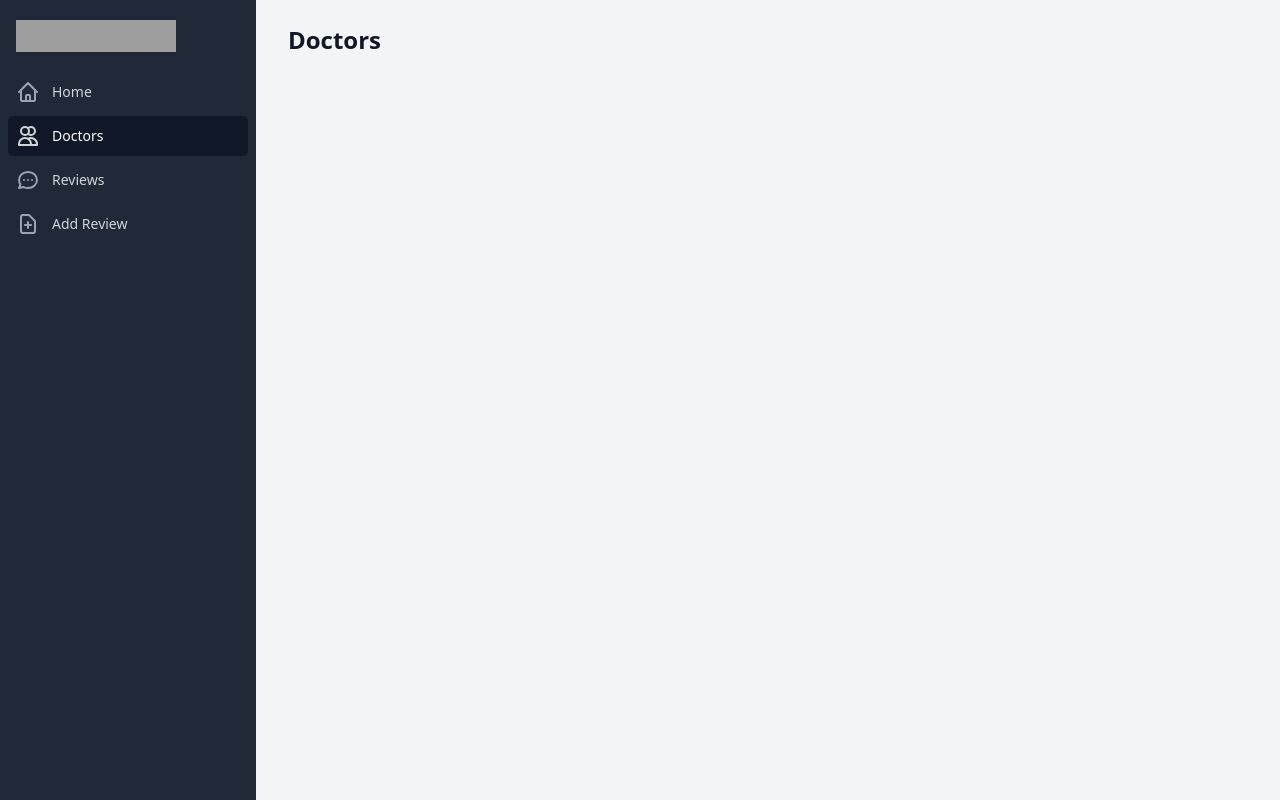
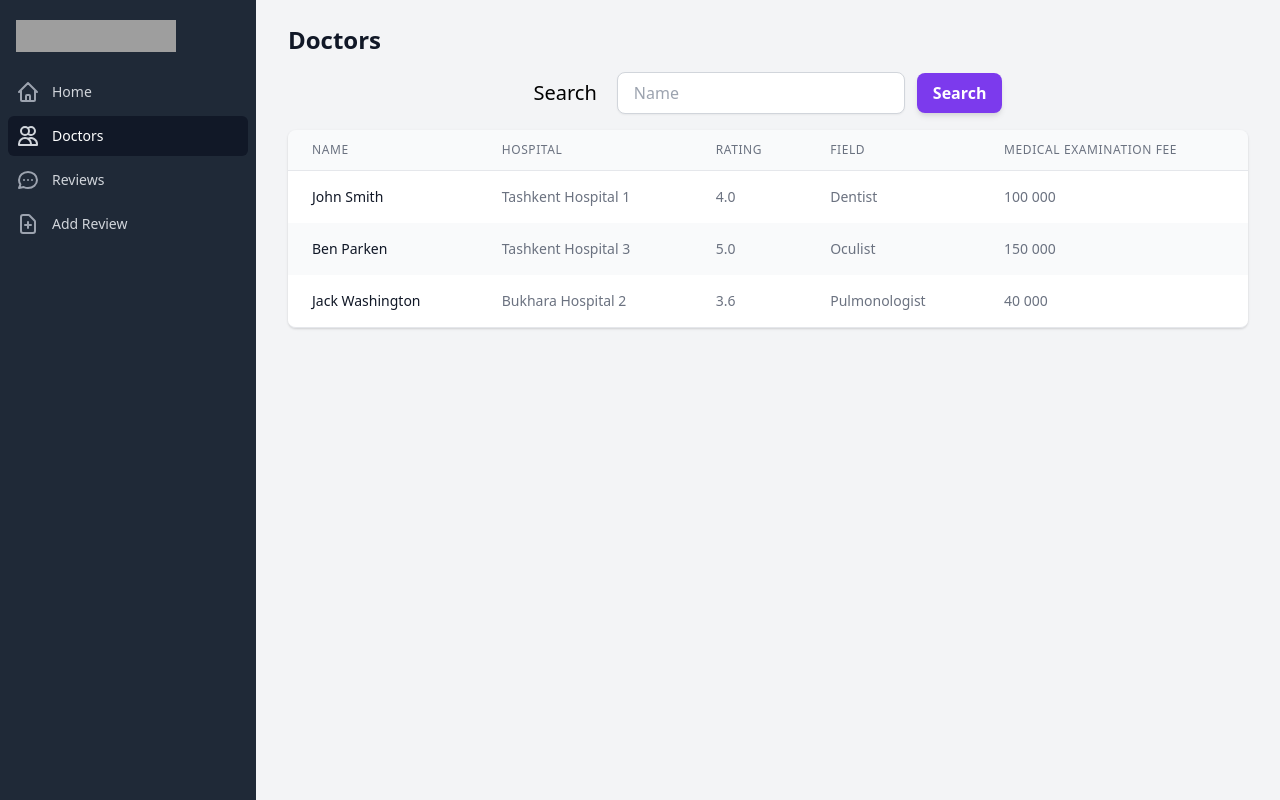
Before and after one commit to Bahodir8586/hackathon-med-diagnosis, a Next.js app: page /doctors in a window 1280 px wide. Built offline with nearby package versions, Linux system fonts and the light colour scheme; grey boxes are pictures that could not be loaded.

Commit message:
doctors table done

```diff
--- /dev/null
+++ b/components/doctorFilter.jsx
@@ -0,0 +1,40 @@
+import React, { useState } from 'react';
+
+const DoctorFilter = ({ search }) => {
+  const [name, setName] = useState('');
+  return (
+    <div className="flex flex-row mb-4 justify-center w-full">
+      <form
+        className="flex md:flex-row justify-between w-full md:space-x-3 space-y-3 md:space-y-0 md:justify-center items-center"
+        onSubmit={(e) => {
+          e.preventDefault();
+          search(name);
+        }}
+      >
+        <div className="font-medium text-xl mr-2 hidden md:inline-flex">Search</div>
+        <div className=" relative ">
+          <input
+            type="text"
+            id='"form-subscribe-Filter'
+            className=" rounded-lg border-transparent flex-1 appearance-none border border-gray-300 w-72 py-2 px-4 bg-white text-gray-700 placeholder-gray-400 shadow-sm text-base focus:outline-none focus:ring-2 focus:ring-purple-600 focus:border-transparent"
+            placeholder="Name"
+            value={name}
+            onChange={(e) => setName(e.target.value)}
+          />
+        </div>
+        <button
+          className="flex-shrink-0 px-4 py-2 text-base font-semibold text-white bg-purple-600 rounded-lg shadow-md hover:bg-purple-700 focus:outline-none focus:ring-2 focus:ring-purple-500 focus:ring-offset-2 focus:ring-offset-purple-200"
+          type="submit"
+          onClick={(e) => {
+            e.preventDefault();
+            search(name);
+          }}
+        >
+          Search
+        </button>
+      </form>
+    </div>
+  );
+};
+
+export default DoctorFilter;
--- /dev/null
+++ b/components/doctorTable.jsx
@@ -0,0 +1,70 @@
+const DoctorsTable = ({ doctors }) => {
+  return (
+    <div className="flex flex-col">
+      <div className="-my-2 overflow-x-auto sm:-mx-6 lg:-mx-8">
+        <div className="py-2 align-middle inline-block min-w-full sm:px-6 lg:px-8">
+          <div className="shadow overflow-hidden border-b border-gray-200 sm:rounded-lg">
+            <table className="min-w-full divide-y divide-gray-200">
+              <thead className="bg-gray-50">
+                <tr>
+                  <th
+                    scope="col"
+                    className="px-6 py-3 text-left text-xs font-medium text-gray-500 uppercase tracking-wider"
+                  >
+                    Name
+                  </th>
+                  <th
+                    scope="col"
+                    className="px-6 py-3 text-left text-xs font-medium text-gray-500 uppercase tracking-wider"
+                  >
+                    Hospital
+                  </th>
+                  <th
+                    scope="col"
+                    className="px-6 py-3 text-left text-xs font-medium text-gray-500 uppercase tracking-wider"
+                  >
+                    Rating
+                  </th>
+                  <th
+                    scope="col"
+                    className="px-6 py-3 text-left text-xs font-medium text-gray-500 uppercase tracking-wider"
+                  >
+                    Field
+                  </th>
+                  <th
+                    scope="col"
+                    className="px-6 py-3 text-left text-xs font-medium text-gray-500 uppercase tracking-wider"
+                  >
+                    Medical examination fee
+                  </th>
+                </tr>
+              </thead>
+              <tbody>
+                {doctors?.map((doctor, doctorIdx) => (
+                  <tr key={doctor.name} className={doctorIdx % 2 === 0 ? 'bg-white' : 'bg-gray-50'}>
+                    <td className="px-6 py-4 whitespace-nowrap text-sm font-medium text-gray-900">
+                      {doctor.name}
+                    </td>
+                    <td className="px-6 py-4 whitespace-nowrap text-sm text-gray-500">
+                      {doctor.hospital}
+                    </td>
+                    <td className="px-6 py-4 whitespace-nowrap text-sm text-gray-500">
+                      {doctor.rating}
+                    </td>
+                    <td className="px-6 py-4 whitespace-nowrap text-sm text-gray-500">
+                      {doctor.field}
+                    </td>
+                    <td className="px-6 py-4 whitespace-nowrap text-sm text-gray-500">
+                      {doctor.price}
+                    </td>
+                  </tr>
+                ))}
+              </tbody>
+            </table>
+          </div>
+        </div>
+      </div>
+    </div>
+  );
+};
+export default DoctorsTable;
--- a/pages/doctors.jsx
+++ b/pages/doctors.jsx
@@ -1,14 +1,46 @@
-import Head from "next/head";
-import Layout from "../components/layout";
+import DoctorFilter from '@/components/doctorFilter';
+import DoctorsTable from '@/components/doctorTable';
+import Head from 'next/head';
+import Layout from '../components/layout';
+
+const doctors = [
+  {
+    name: 'John Smith',
+    hospital: 'Tashkent Hospital 1',
+    rating: '4.0',
+    field: 'Dentist',
+    price: '100 000',
+  },
+  {
+    name: 'Ben Parken',
+    hospital: 'Tashkent Hospital 3',
+    rating: '5.0',
+    field: 'Oculist',
+    price: '150 000',
+  },
+  {
+    name: 'Jack Washington',
+    hospital: 'Bukhara Hospital 2',
+    rating: '3.6',
+    field: 'Pulmonologist',
+    price: '40 000',
+  },
+];
 
 export default function Home() {
+  const search = (name) => {
+    alert('name');
+  };
   return (
     <div>
       <Head>
         <title>Doctors</title>
         <meta name="description" content="Doctors" />
       </Head>
-      <Layout pageTitle={"Doctors"}></Layout>
+      <Layout pageTitle={'Doctors'}>
+        <DoctorFilter search={search} />
+        <DoctorsTable doctors={doctors} />
+      </Layout>
     </div>
   );
 }
```
